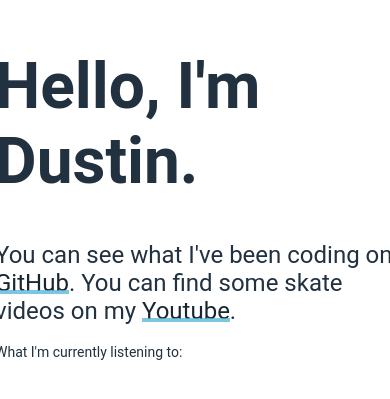
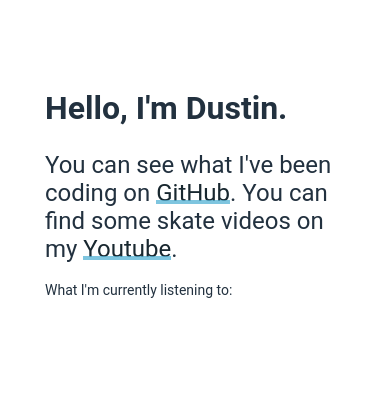
Before and after one commit to dustinstender/dustthedev-2, a React (Create React App) app: page / in a window 390 px wide. Shown: the part 227-626 px from the top of the page. Built offline with nearby package versions, Linux system fonts and the light colour scheme; no server answers; a web font is replaced by a local one.

Commit message:
improve mobile

```diff
--- a/src/App.css
+++ b/src/App.css
@@ -46,9 +46,15 @@ a:hover::before {
 	padding-left: 20%;
 }
 
-h1 {
+.title-wide {
 	color: #22313f;
 	font-family: 'Roboto', sans-serif;
 	font-size: 4em;
 	width: 100%;
 }
+
+.title-mobile {
+	color: #22313f;
+	font-family: 'Roboto', sans-serif;
+	font-size: 2em;
+}
--- a/src/components/Words.js
+++ b/src/components/Words.js
@@ -18,12 +18,12 @@ export function Words({ isWideScreen }) {
 
 	retrieveSongData();
 
-	const wordsStyle = isWideScreen ? '50%' : '';
-
 	return (
-		<div style={{ paddingRight: wordsStyle }}>
-			<h1 className="h1">Hello, I'm Dustin.</h1>
-			<p style={{ width: '400px' }}>
+		<div style={{ paddingRight: isWideScreen ? '50%' : '' }}>
+			<h1 className={isWideScreen ? 'title-wide' : 'title-mobile'}>
+				Hello, I'm Dustin.
+			</h1>
+			<p style={{ width: isWideScreen ? 300 : 300 }}>
 				You can see what I've been coding on{' '}
 				<a href="https://github.com/dustinstender">GitHub</a>. You can find some
 				skate videos on my{' '}
@@ -34,7 +34,13 @@ export function Words({ isWideScreen }) {
 				<p style={{ fontSize: 14, paddingTop: 5 }}>
 					What I'm currently listening to:
 				</p>
-				{songData && <Spotify wide link={songData.external_urls.spotify} />}
+				{songData && (
+					<Spotify
+						wide
+						width={isWideScreen ? 300 : 300}
+						link={songData.external_urls.spotify}
+					/>
+				)}
 			</p>
 		</div>
 	);
```
